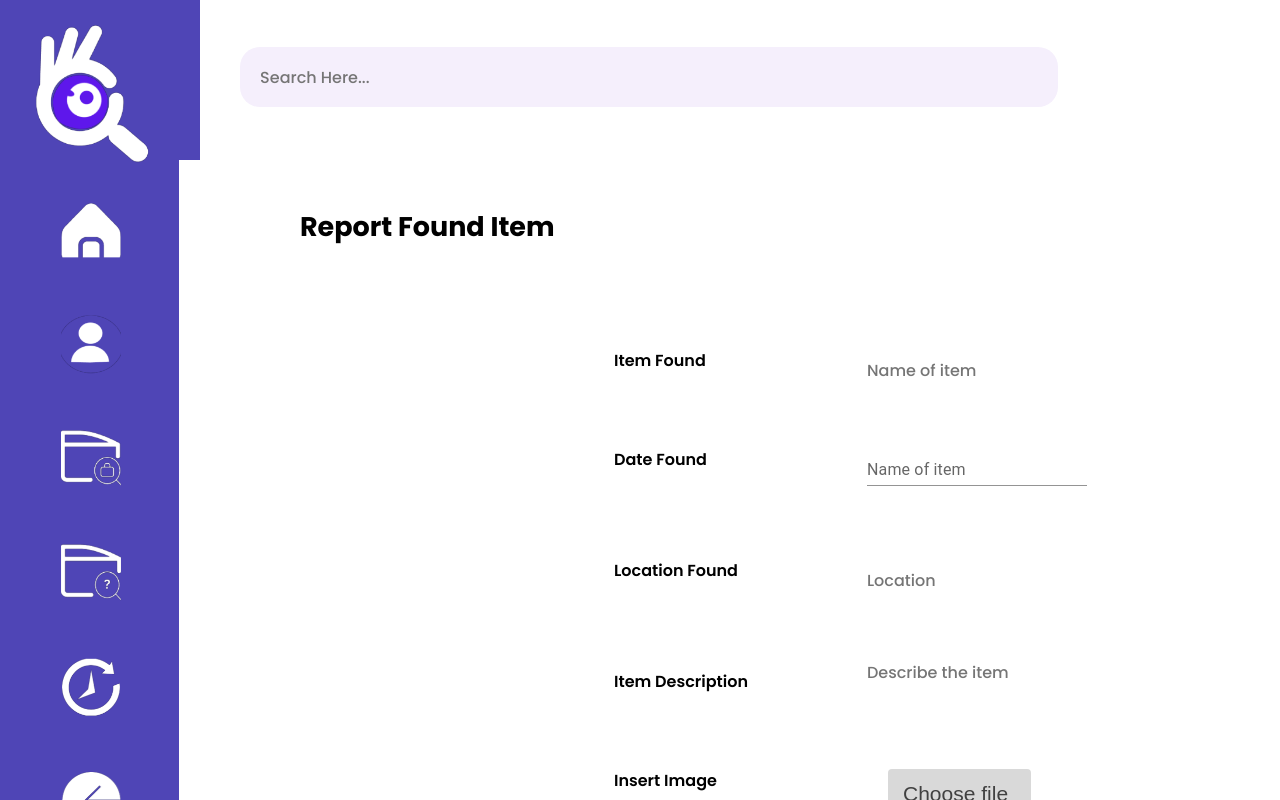
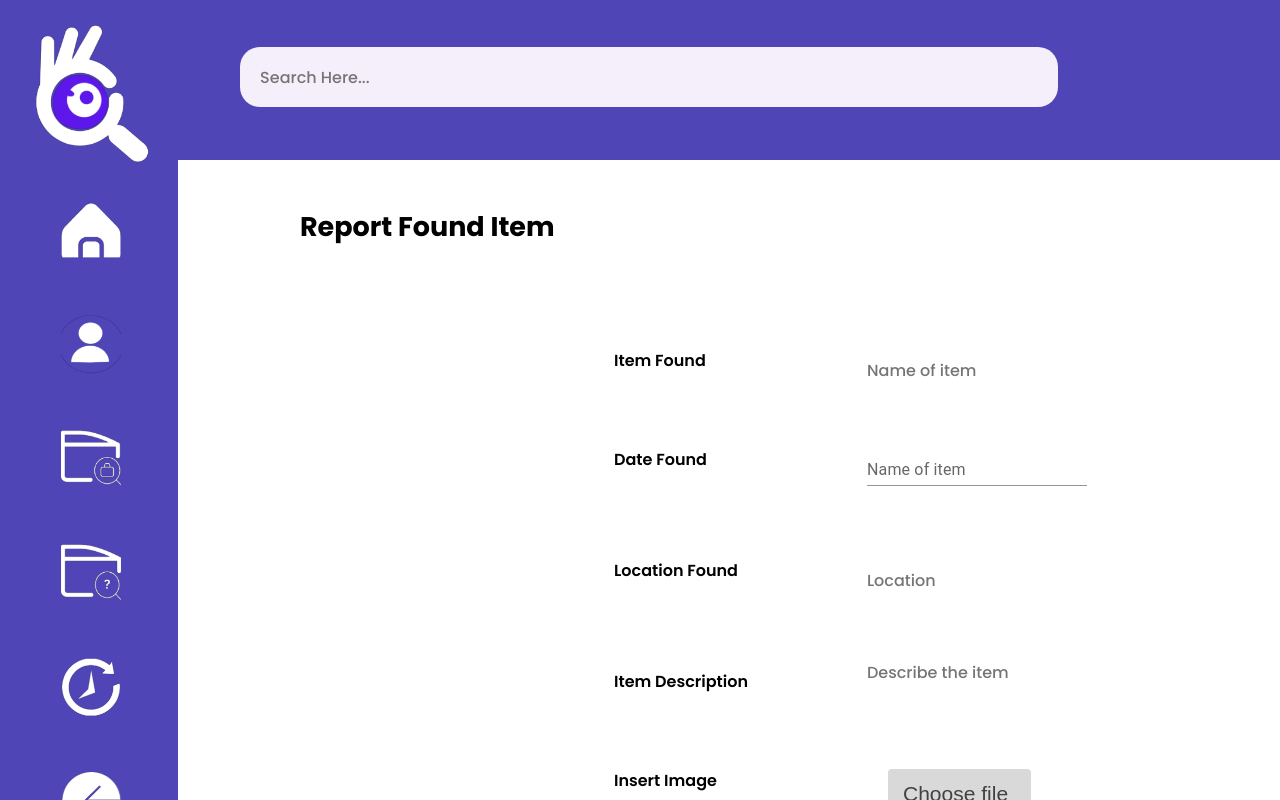
Before and after one commit to hanako0311/LFMS, a React (Create React App) app: page /report-found-items in a window 1280 px wide. Shown: the top 800 px of the page. Built offline with nearby package versions, Linux system fonts and the light colour scheme.

Commit message:
report lost and found fix css

```diff
--- a/src/Report Found/ReportFoundItems.css
+++ b/src/Report Found/ReportFoundItems.css
@@ -45,7 +45,7 @@ body {
 }
 .bg1 {
   top: 0;
-  background-color: var(--color-slateblue);
+  background-color: #4F45B6;
   width: 100%;
   height: 160px;
 }
@@ -104,13 +104,14 @@ body {
   padding: var(--padding-11xs) var(--padding-13xl) var(--padding-11xs) 20px;
   color: var(--gray-4);
 }
-.top-menu {
+.top-menu2 {
   position: absolute;
   top: 0;
   left: 1.11px;
   width: 100%;
   height: 160px;
   font-family: var(--font-cairo);
+  color: #4F45B6;
 }
 .report-found-items-child {
   position: absolute;
@@ -321,12 +322,12 @@ body {
   font-size: var(--font-size-5xl);
   color: var(--gray-900);
 }
-.bg1 {
+.bg4 {
   position: absolute;
   top: 0;
   left: 0;
-  background-color: var(--color-slateblue);
-  width: 198.55px;
+  background-color: #4F45B6;
+  width: 198px;
   height: 100%;
 }
 .b {
--- a/src/Report Found/ReportFoundItems.js
+++ b/src/Report Found/ReportFoundItems.js
@@ -87,7 +87,7 @@ const ReportFoundItems = () => {
   return (
     <LocalizationProvider dateAdapter={AdapterDateFns}>
       <div className="report-found-items">
-        <div className="top-menu">
+        <div className="top-menu2">
           <div className="bg1" />
           <div className="user" onClick={onUserContainerClick}>
             <img className="placeholder-icon" alt="" src="Placeholder.png" />
@@ -104,7 +104,7 @@ const ReportFoundItems = () => {
             />
         </div>
         <div className="side-menu">
-          <div className="bg1" />
+          <div className="bg4" />
             <button className="logo" id="logo" />
           <div className="nav">
             <button className="home-button" id="home" onClick={onHomePageClick}/>
--- a/src/Report Lost/ReportLostItems.css
+++ b/src/Report Lost/ReportLostItems.css
@@ -111,6 +111,7 @@ body {
   width: 100%;
   height: 160px;
   font-family: var(--font-cairo);
+  color: #4F45B6;
 }
 .report-lost-items-child {
   position: absolute;
@@ -321,7 +322,7 @@ body {
   font-size: var(--font-size-5xl);
   color: var(--gray-900);
 }
-.bg1 {
+.bglost {
   position: absolute;
   top: 0;
   left: 0;
--- a/src/Report Lost/ReportLostItems.js
+++ b/src/Report Lost/ReportLostItems.js
@@ -104,7 +104,7 @@ const ReportLostItems = () => {
             />
         </div>
         <div className="side-menu">
-          <div className="bg1" />
+          <div className="bglost" />
             <button className="logo" id="logo" />
           <div className="nav">
             <button className="home-button" id="home" onClick={onHomePageClick} />
```
